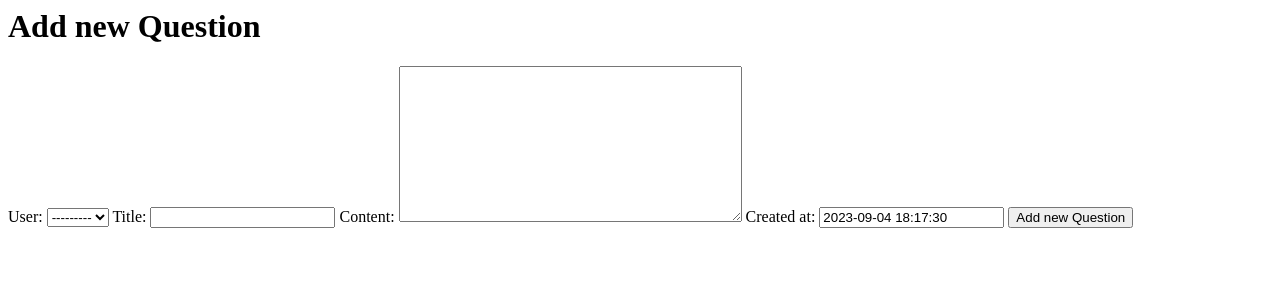
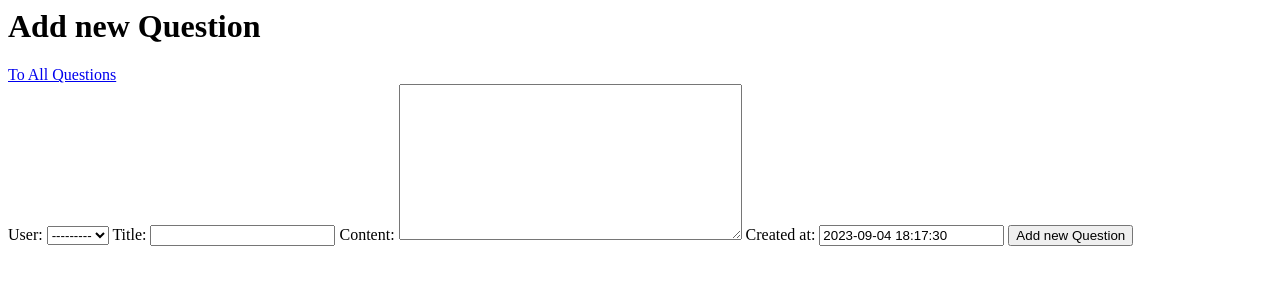
Before and after one commit to mohamadanasfattoum/Djforum3, a Django app: page /question/add/ in a window 1280 px wide. Shown: the top 300 px of the page. Run offline with Django 4.2, Linux system fonts and the light colour scheme; data comes from the database, SQL or seed files in the repository.

```diff
--- a/question/templates/add_question.html
+++ b/question/templates/add_question.html
@@ -1,5 +1,14 @@
 <h1>Add new Question</h1>
 
-{{form}}
+<a href="/question/">To All Questions</a>
 
-<input type="submit" value="Add new Question">
+<form method="post" enctype="multipart/form-data">
+
+    {% csrf_token %}
+    {{form}}
+
+    <input type="submit" value="Add new Question">
+
+
+
+</form>
--- a/question/views.py
+++ b/question/views.py
@@ -26,9 +26,6 @@ def add_question(request):
     else:
         form = QuestionForm()
 
-
-
-
     return render(request, 'add_question.html',{'form':form})
 
 
```
